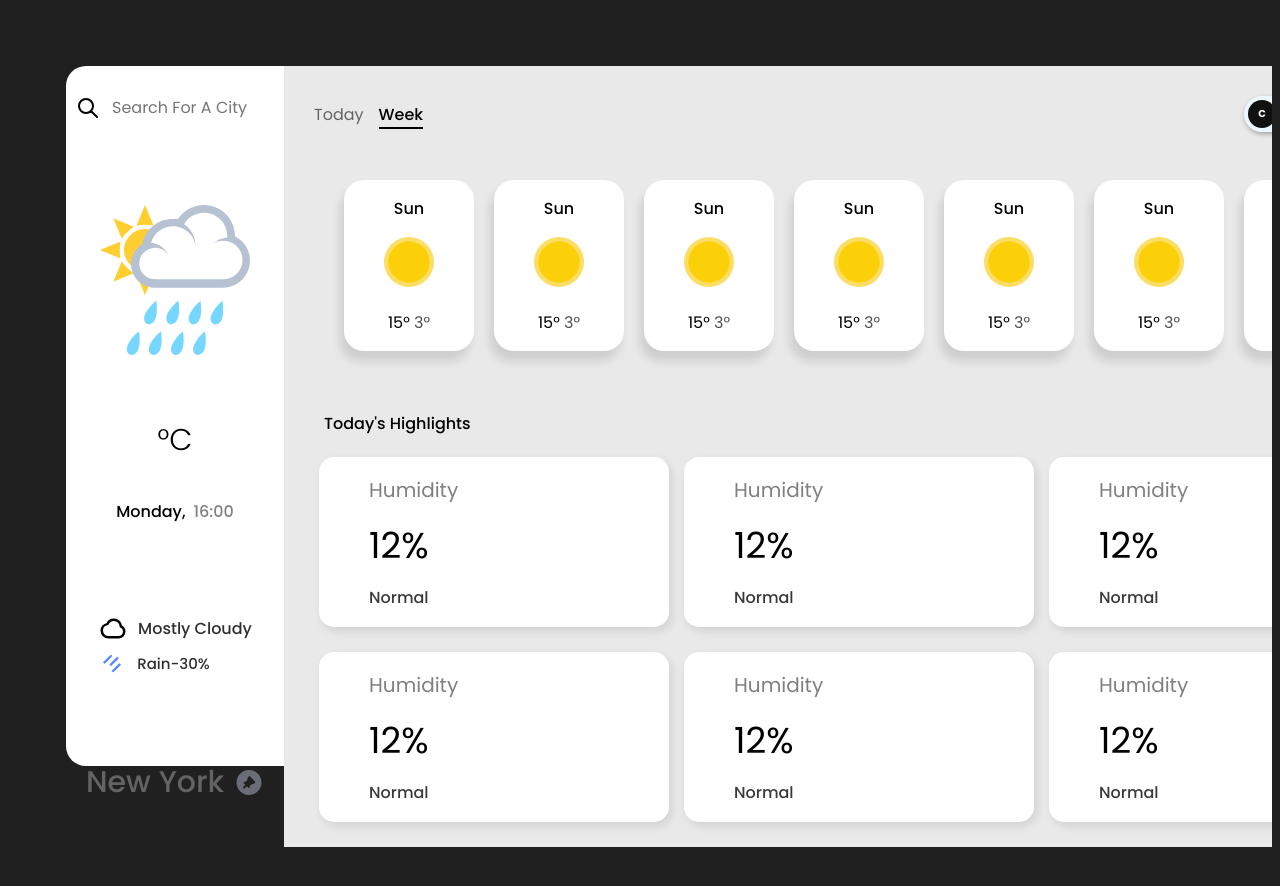
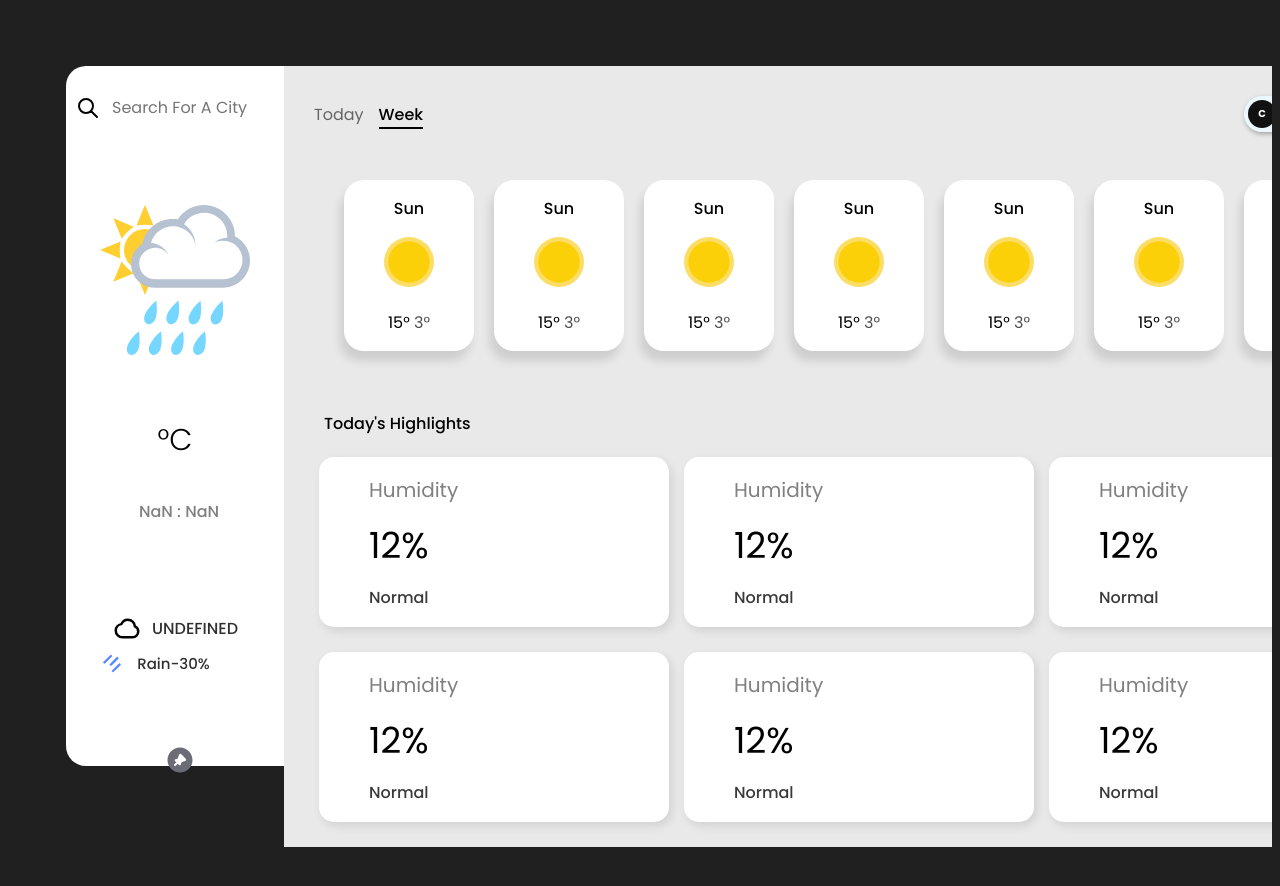
Before and after one commit to Rhishavhere/Atmosense, a React (Vite) app: page / in a window 1280 px wide. Shown: the top 886 px of the page. Built offline with nearby package versions, Linux system fonts and the light colour scheme; no server answers.

Commit message:
Minor fixes

```diff
--- a/src/App.jsx
+++ b/src/App.jsx
@@ -8,43 +8,68 @@ import { useState, useEffect } from 'react'
 
 function App() {
   const [weather, setWeather] = useState()
-  const [searchCity, setCity] = useState("london");
+  const [searchCity, setCity] = useState("55 50");
 
   const search = async () => {
 
-    const url = `https://api.openweathermap.org/data/2.5/weather?q=
-      ${searchCity}&units=metric&appid=${import.meta.env.VITE_api}`
+    let [lat,long]=searchCity.split(" ")
+    // console.log(lat,long)
+
+    const url = `https://api.open-meteo.com/v1/forecast?latitude=${lat}&longitude=${long}&current=temperature_2m,relative_humidity_2m,precipitation,rain,weather_code,surface_pressure,wind_speed_10m,wind_direction_10m&hourly=temperature_2m&daily=weather_code,temperature_2m_max,temperature_2m_min&timezone=auto`
 
     const response = await axios.get(url);
     const data = response.data;
 
-    console.log(data);
+    console.log(data)
 
     setWeather({
-      humidity: data.main.humidity,
-      windSpeed: data.wind.speed,
-      temperature: Math.floor(data.main.temp),
-      location: data.name,
+      // humidity: data.main.humidity,
+      // windSpeed: data.wind.speed,
+      // temp: Math.floor(data.main.temp),
+      // location: data.name,
+      // pressure:data.main.pressure,
+      // tempMax:data.main.temp_max,
+      // tempMin:data.main.temp_min,
+      // sunrise:data.sys.sunrise,
+      // sunset:data.sys.sunset,
+      // timezone:data.timezone,
+      // visibility:data.visibility,
+      // sky:data.weather[0].description,
+      // lat:data.coord.lat,
+      // lon:data.coord.lon,
+      // time:data.dt
+
     });
 
   };
 
   useEffect(() => {
-    console.log(searchCity);
+    // console.log(searchCity);
     search();
   }, [searchCity]);
 
   useEffect(()=>{
-    console.log(weather);
+    // console.log(weather);
   },[weather]);
+
 
   const updateCity = (e) => {
     setCity(e);
   };
 
+
   return (
     <div id="body">
-      <MainForecast temp={weather?.temperature} update={updateCity}></MainForecast>
+      <MainForecast
+        temp={weather?.temp}
+        sky={weather?.sky}
+        location={weather?.location}
+        time={weather?.time}
+
+
+
+
+        update={updateCity}></MainForecast>
       <OtherForecast></OtherForecast>
       <PinnedSection></PinnedSection>
 
--- a/src/components/MainForecast.jsx
+++ b/src/components/MainForecast.jsx
@@ -1,11 +1,21 @@
 import '../styles/mainforecast.css'
 import { useState } from 'react';
 
-export default function MainForecast({temp,update}){
+export default function MainForecast({temp,update,sky,location,time}){
   const [currCity,setCity]=useState(null);
   const searchClick=()=>{
     update(currCity);
   };
+
+  let date=new Date(time)
+  let dayIndex=date.getDay()
+  const daysOfWeek = ["Sunday", "Monday", "Tuesday", "Wednesday", "Thursday", "Friday", "Saturday"];
+  let day=daysOfWeek[dayIndex]
+
+
+  let hours=date.getHours()
+  let minutes=date.getMinutes()
+
 
   return(
     <div id="mainforecast">
@@ -22,19 +32,19 @@ export default function MainForecast({temp,update}){
       {temp}<sup>&deg;C</sup>
     </div>
     <div id="date">
-      <p>Monday,</p>
-      <p>16:00</p>
+      <p>{day}</p>
+      <p>{hours} : {minutes}</p>
     </div>
     <div id="weather">
       <img src={"cloud.svg"} alt="" />
-      <p>Mostly Cloudy</p>
+      <p>{String(sky).toUpperCase()}</p>
     </div>
     <div id="rain">
       <img src={"water.svg"} alt="" />
       <p>Rain-30%</p>
     </div>
     <div id="cityName">
-      <p>New York</p>
+      <p>{location}</p>
       <img src={"pin.svg"} alt="" />
     </div>
     </div>
```
